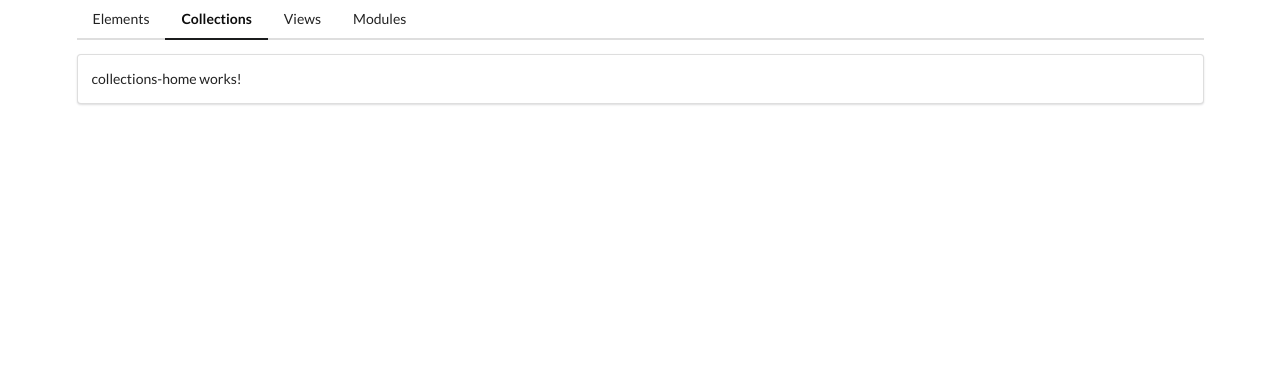
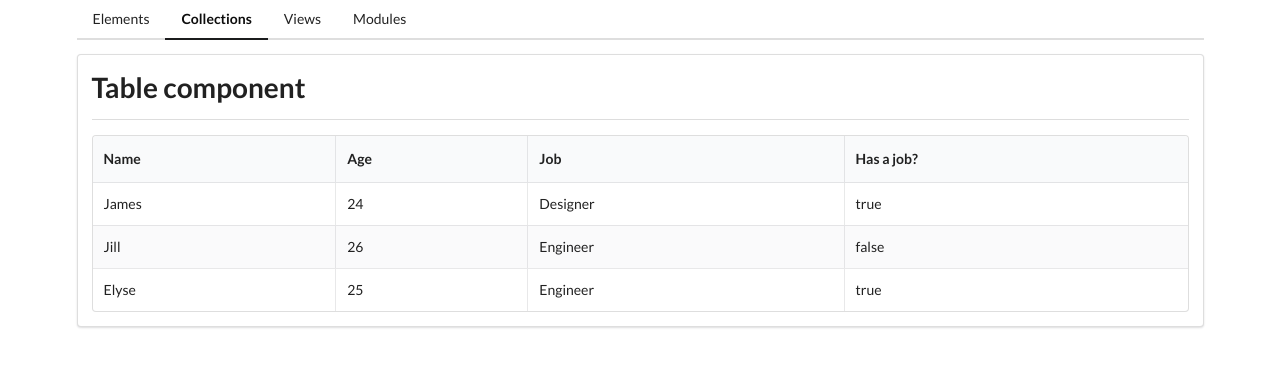
Before and after one commit to milicaaradovanovicc/AngularBootcamp_Udemy, an Angular app in the folder comps/: page /collections in a window 1280 px wide. Shown: the top 366 px of the page. Built offline with nearby package versions, Linux system fonts and the light colour scheme.

Commit message:
gotov table

```diff
--- a/comps/src/app/collections/collections-home/collections-home.component.html
+++ b/comps/src/app/collections/collections-home/collections-home.component.html
@@ -1 +1,6 @@
-<p>collections-home works!</p>
+<app-divider>Table component</app-divider>
+<app-table
+  classNames="striped celled"
+  [data]="data"
+  [headers]="headers"
+></app-table>
--- a/comps/src/app/collections/collections-home/collections-home.component.ts
+++ b/comps/src/app/collections/collections-home/collections-home.component.ts
@@ -3,8 +3,19 @@
 @Component({
   selector: 'app-collections-home',
   templateUrl: './collections-home.component.html',
-  styleUrls: ['./collections-home.component.css']
+  styleUrls: ['./collections-home.component.css'],
 })
 export class CollectionsHomeComponent {
+  data: { name: string; age: number; job: string; employed: boolean }[] = [
+    { name: 'James', age: 24, job: 'Designer', employed: true },
+    { name: 'Jill', age: 26, job: 'Engineer', employed: false },
+    { name: 'Elyse', age: 25, job: 'Engineer', employed: true },
+  ];
 
+  headers: { key: string; label: string }[] = [
+    { key: 'name', label: 'Name' },
+    { key: 'age', label: 'Age' },
+    { key: 'job', label: 'Job' },
+    { key: 'employed', label: 'Has a job?' },
+  ];
 }
--- a/comps/src/app/collections/collections.module.ts
+++ b/comps/src/app/collections/collections.module.ts
@@ -3,9 +3,10 @@
 import { CollectionsRoutingModule } from './collections-routing.module';
 import { CollectionsHomeComponent } from './collections-home/collections-home.component';
 import { SharedModule } from '../shared/shared.module';
+import { TableComponent } from './table/table.component';
 
 @NgModule({
-  declarations: [CollectionsHomeComponent],
+  declarations: [CollectionsHomeComponent, TableComponent],
   imports: [CommonModule, CollectionsRoutingModule, SharedModule],
   exports: [],
 })
--- /dev/null
+++ b/comps/src/app/collections/table/table.component.html
@@ -0,0 +1,12 @@
+<table [ngClass]="classNames" class="ui table">
+  <thead>
+    <tr>
+      <th *ngFor="let header of headers">{{ header.label }}</th>
+    </tr>
+  </thead>
+  <tbody>
+    <tr *ngFor="let record of data">
+      <td *ngFor="let header of headers">{{ record[header.key] }}</td>
+    </tr>
+  </tbody>
+</table>
```
Also changed, not shown: comps/src/app/collections/table/table.component.ts (added, +13 -0 lines), comps/src/app/collections/table/table.component.css (added), 1 other file (tests, documents, lock files or other folders).
